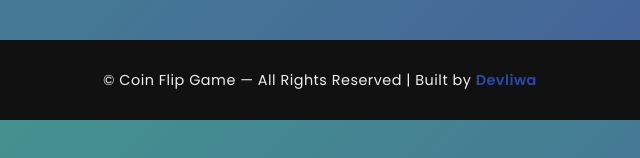
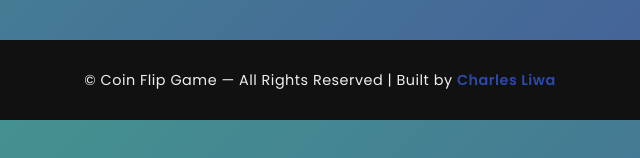
Before and after one commit to devliwa/coin-flip-simulator, a plain HTML site: page index.html in a window 1280 px wide. Shown: the part 639-797 px from the top of the page, 320-960 px from the left. Drawn offline with Linux system fonts and the light colour scheme.

Commit message:
Update index.html

```diff
--- a/index.html
+++ b/index.html
@@ -25,7 +25,7 @@
   </div>
 
   <footer>
-  <p>© <span id="year"></span> Coin Flip Game — All Rights Reserved | Built by <strong>Devliwa</strong></p>
+  <p>© <span id="year"></span> Coin Flip Game — All Rights Reserved | Built by <strong>Charles Liwa</strong></p>
   </footer>
 
   <script src="index.js" charset="utf-8"></script>
```
